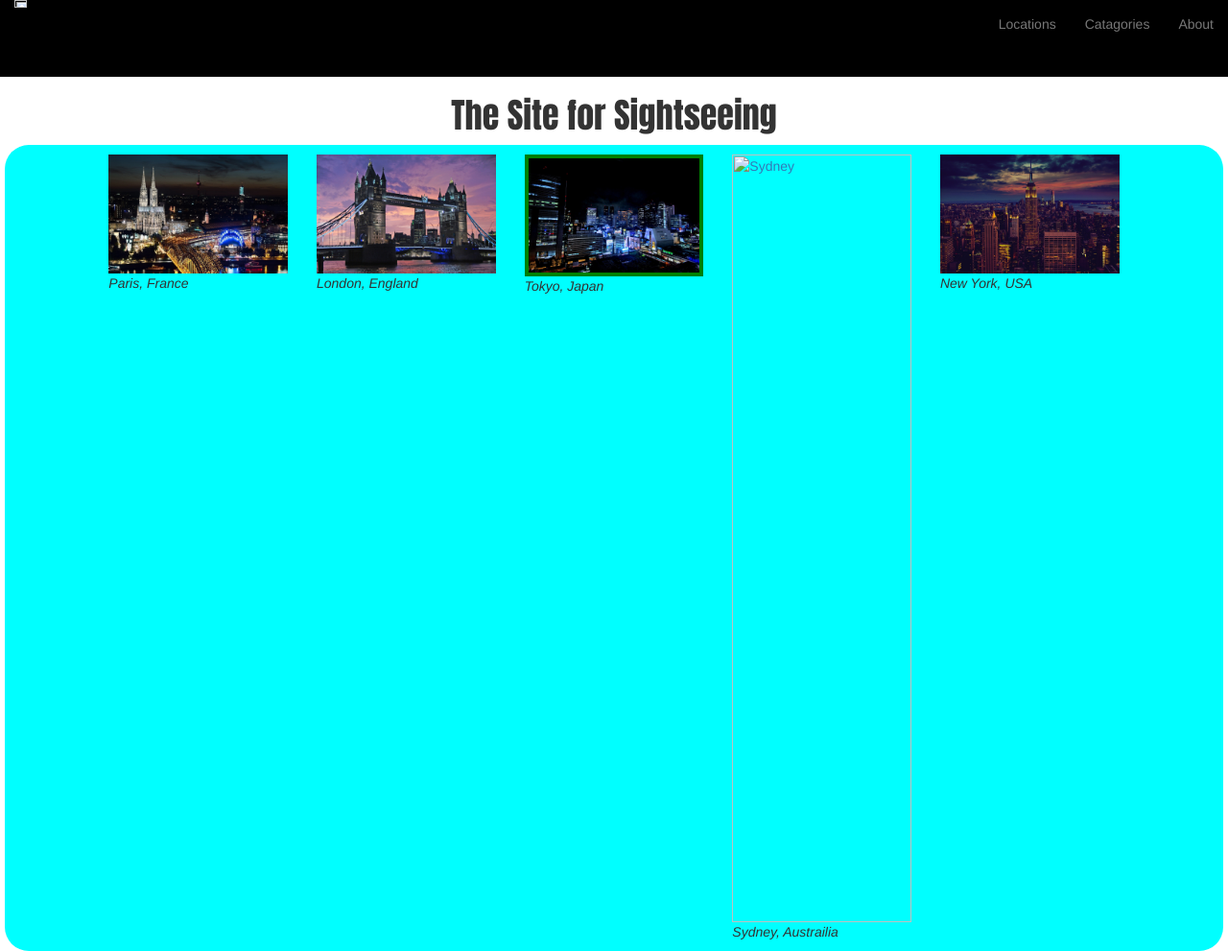
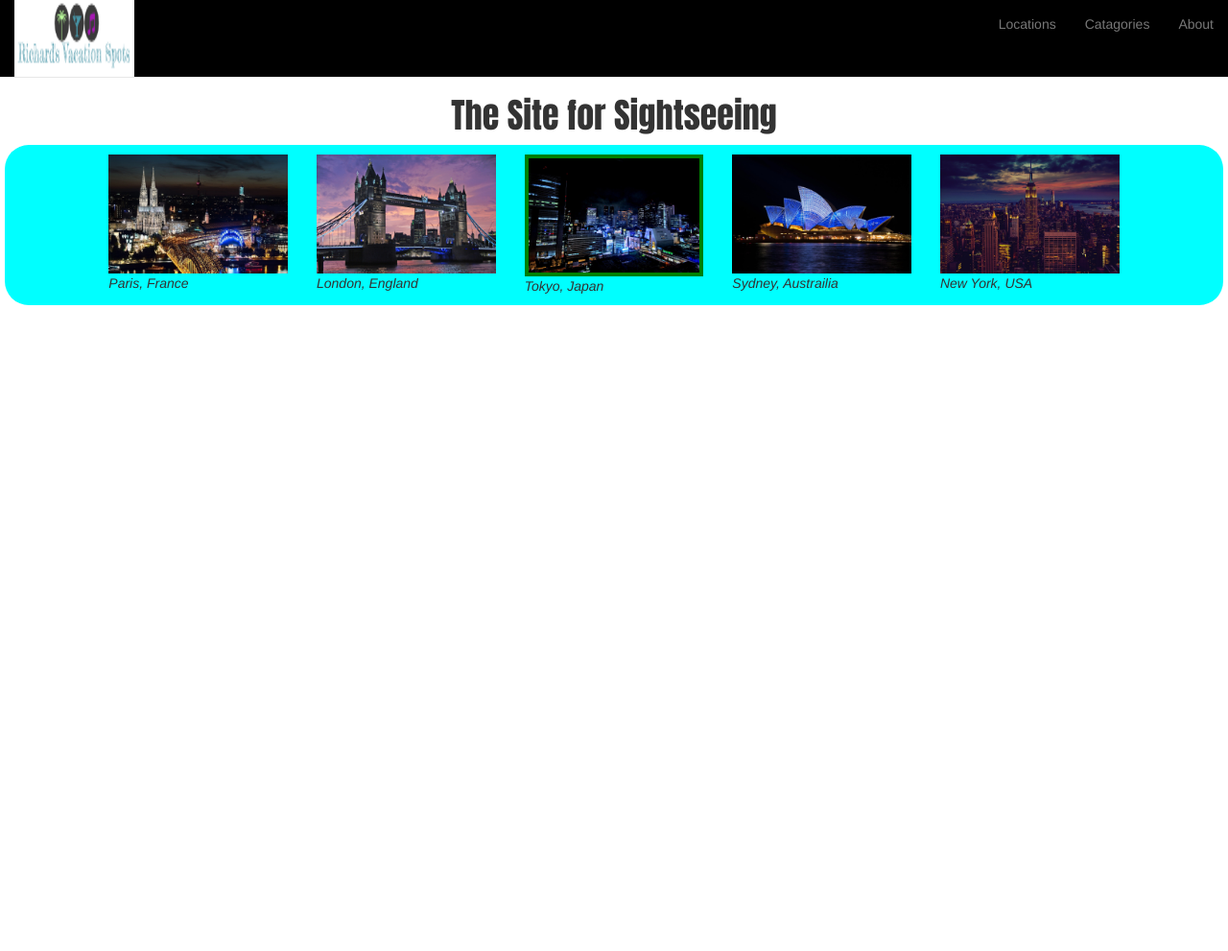
Before and after one commit to richardli314/richardli314.github.io, a plain HTML site: page index.html in a window 1280 px wide. Shown: the whole page at 96% size. After the commit the page ends 800 px from the top, so only its background shows below. Drawn offline with Linux system fonts and the light colour scheme.

Commit message:
Update index.html

```diff
--- a/index.html
+++ b/index.html
@@ -10,7 +10,7 @@
 	<body>
 		<div class="nav navbar navbar-default navbar-static-top">
 			<div class='container-fluid'>
-				<a href='homepage.html'><img class="homeLogo" src="../Images/HomeLogo.png" > </a>
+				<a href='index.html'><img class="homeLogo" src="HomeLogo.png" > </a>
 				<ul class="nav navbar-nav navbar-right ">
 					<li><a href='locations.html' class="navbarcolor">Locations</a></li>
 					<li><a href='catagories.html'>Catagories</a></li>
@@ -38,7 +38,7 @@
             <figcaption><i>Tokyo, Japan</i></figcaption>
 		</div>
 		<div class="col-md-2 col-sm-2">
-            <a href = "sydney.html"> <img class= "homeimage hovered" src=".homepagesydney.jpg" alt ="Sydney"> </a>
+            <a href = "sydney.html"> <img class= "homeimage hovered" src="homepagesydney.jpg" alt ="Sydney"> </a>
             <figcaption><i>Sydney, Austrailia</i></figcaption>
 		</div>
 		<div class="col-md-2 col-sm-2">
```
